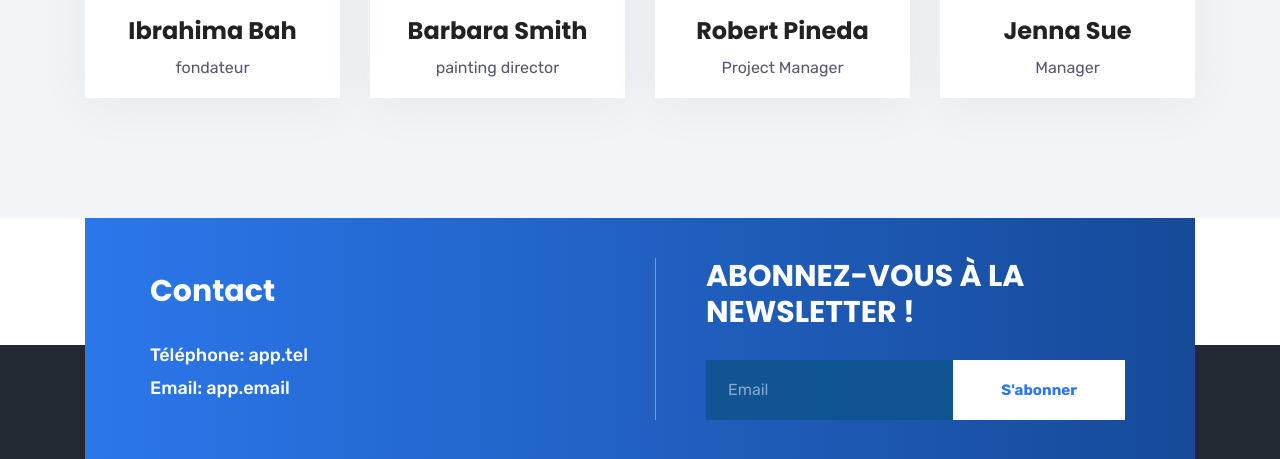
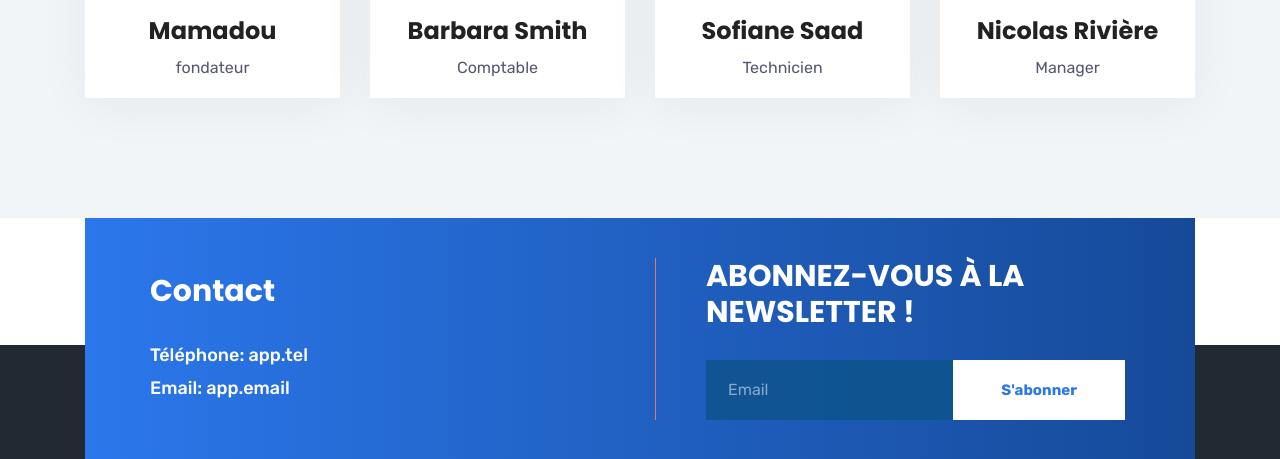
Before and after one commit to Moccine/3Dtech, a Symfony app: template app/symfony/templates/home/index.html.twig in a window 1280 px wide. Shown: the part 4085-4544 px from the top of the page. Run offline with Twig, Linux system fonts and the light colour scheme; the template is opened without the code that fills it, so the values that code supplies are empty; some libraries are stand-ins or nearby versions; some web fonts are replaced.

Commit message:
fix team

```diff
--- a/app/symfony/templates/common/team_part.html.twig
+++ b/app/symfony/templates/common/team_part.html.twig
@@ -15,7 +15,7 @@
             <img src="{{ asset('assets/images/team-1.jpg') }}" alt="team" >
           </div>
           <div class="team-content text-center white-bg">
-            <a href="#"><h4 class="title">Ibrahima Bah</h4></a>
+            <a href="#"><h4 class="title">Mamadou</h4></a>
             <span>fondateur</span>
           </div>
         </div>
@@ -27,7 +27,7 @@
           </div>
           <div class="team-content text-center white-bg">
             <a href="#"><h4 class="title">Barbara Smith</h4></a>
-            <span>painting director</span>
+            <span>Comptable</span>
           </div>
         </div>
       </div>
@@ -37,8 +37,8 @@
             <img src="{{ asset('assets/images/team-3.jpg') }}" alt="team">
           </div>
           <div class="team-content text-center white-bg">
-            <a href="#"><h4 class="title">Robert Pineda</h4></a>
-            <span>Project Manager</span>
+            <a href="#"><h4 class="title">Sofiane Saad</h4></a>
+            <span>Technicien</span>
           </div>
         </div>
       </div>
@@ -48,7 +48,7 @@
             <img src="{{ asset('assets/images/team-4.jpg') }}" alt="team">
           </div>
           <div class="team-content text-center white-bg">
-            <a href="#"><h4 class="title">Jenna Sue</h4></a>
+            <a href="#"><h4 class="title">Nicolas Rivière</h4></a>
             <span>Manager</span>
           </div>
         </div>
```
